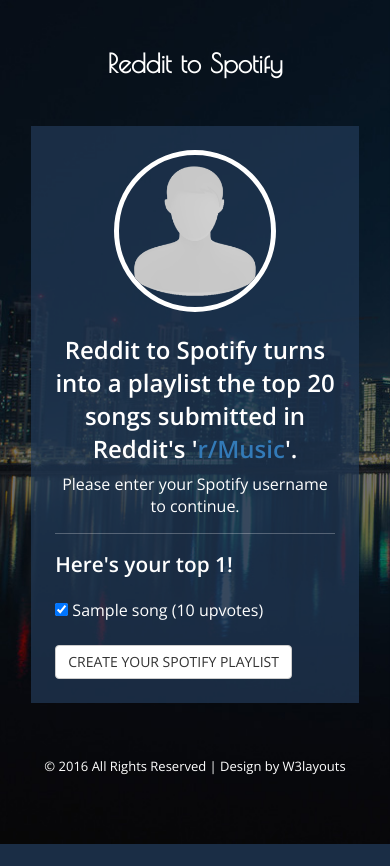
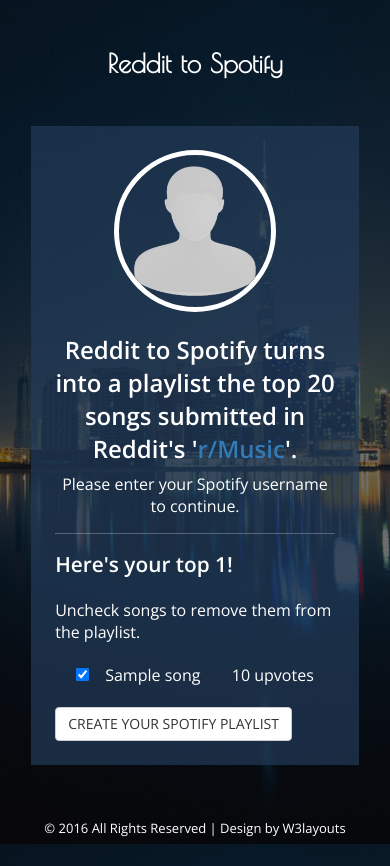
Before and after one commit to StefGou/reddit_to_spotify, a Flask app: template reddit_to_spotify/templates/songs.html in a window 390 px wide. Before the commit the page ends 844 px from the top, so only its background shows below. Run offline with Flask 2, Linux system fonts and the light colour scheme; the template is opened without the code that fills it: most values are stand-ins (such as "Sample title", 1, 10 or a date in 2020); some libraries are stand-ins or nearby versions.

Commit message:
new playlist style

```diff
--- a/reddit_to_spotify/main.py
+++ b/reddit_to_spotify/main.py
@@ -10,6 +10,7 @@ import oauth2
 
 app = Flask(__name__)
 app.secret_key = 'loPp;j:KJ;kj;KJKkK&&Nhjk!'
+app.debug = True
 
 
 @app.route("/", methods=['GET', 'POST'])
@@ -120,7 +121,7 @@ def test():
     return render_template('test.html')
 
 
-#if __name__ == "__main__":
-#    app.run()
+if __name__ == "__main__":
+    app.run(debug=True)
 
     # testing : 11158057035
--- a/reddit_to_spotify/static/css/style.css
+++ b/reddit_to_spotify/static/css/style.css
@@ -271,7 +271,7 @@ select {
 /*-- main --*/
 .audio-record-list {
 margin:0 auto;
-width: 30%;
+width: 700px;
 }
 .audio-main {
 padding:6em 0 2em 0;
@@ -322,9 +322,6 @@ color:#fff;
 .audio-main h1 {
   margin-bottom: 75px;
 }
-	.audio-record-list {
-	  width: 33%;
-	}
 }
 @media (max-width: 1366px){
 	.audio-main {
@@ -335,14 +332,8 @@ color:#fff;
 .audio-main h1 {
   margin-bottom: 40px;
 }
-	.audio-record-list {
-	  width: 34%;
-	}
 }
 @media (max-width: 1200px){
-	.audio-record-list {
-	  width: 34%;
-	}
 	.audio-main h1 {
 	  font-size: 47px;
 	}
@@ -351,18 +342,12 @@ color:#fff;
 	.audio-main {
 	  padding: 5em 0 2em 0;
 	}
-	.audio-record-list {
-	  width: 40%;
-	}
 	.audio-main h1 {
 	  font-size: 45px;
 	}
 }
 /*-- w3layouts --*/
 @media (max-width: 1050px){
-	.audio-record-list {
-	  width:50%;
-	}
 }
 @media (max-width: 1024px){
 	.audio-main p {
@@ -386,7 +371,7 @@ color:#fff;
 }
 @media (max-width: 800px){
 	.audio-record-list {
-	  width: 56%;
+	  width: 80%;
 	}
 }
 @media (max-width: 768px){
@@ -397,17 +382,14 @@ color:#fff;
 }
 @media (max-width: 736px){
 	.audio-record-list {
-	  width:55%;
+	  width:75%;
 	}
 }
 @media (max-width: 667px){
-	.audio-record-list {
-	  width: 64%;
-	}
 }
 @media (max-width: 640px){
 	.audio-record-list {
-	  width: 68%;
+	  width: 80%;
 	}
 }
 /*-- agileits --*/
@@ -500,3 +482,25 @@ color:#fff;
 }
 }
 /*-- //responsive media queries --*/
+
+/* PLAYLIST */
+/* CSS Transitions */
+* {
+-moz-transition:all 100ms ease;
+-o-transition:all 100ms ease;
+-webkit-transition:all 100ms ease;
+transition:all 100ms ease;
+}
+
+/* Audio Player Styles
+================================================== */
+
+/* Default / Desktop / Firefox */
+#plwrap { margin:0 auto; }
+#plList { margin:0; }
+#plList li { cursor:pointer; margin:0; padding:21px 0; }
+#plList li:hover { background-color: rgba(255,255,255,0.2); }
+.plItem { position:relative; }
+.plTitle { left:50px; overflow:hidden; position:absolute; right:131px; text-overflow:ellipsis; top:0; white-space:nowrap; }
+.plNum { padding-left:21px; width:25px; }
+.plLength { width: 110px; padding-left:5px; position:absolute; right:21px; top:0; text-align: right; }
--- a/reddit_to_spotify/templates/songs.html
+++ b/reddit_to_spotify/templates/songs.html
@@ -1,14 +1,31 @@
 {% extends "index.html" %}
 {% block body %}
     <h2>Here's your top {{ song_num }}!</h2>
+    <h4>Uncheck songs to remove them from the playlist.</h4>
 
     <form action="/playlist" method="post">
-        {% for song in songs %}
-            <div class="playlist">
-                <input type="checkbox" checked name="songs" value="{{ song_id(song) }}">
-                <span class="playlist_track">{{ song.title.split("[")[0].strip() }} ({{ song.ups }} upvotes)</span>
-            </div>
-        {% endfor %}
+
+        <div id="plwrap">
+            <ul id="plList">
+                {% for song in songs %}
+
+                    <li>
+                        <div class="plItem">
+                            <div class="plNum">
+                                <input type="checkbox" checked name="songs" value="{{ song_id(song) }}">
+                            </div>
+                            <div class="plTitle">
+                                {{ song.title.split("[")[0].strip() }}
+                            </div>
+                            <div class="plLength">
+                                {{ song.ups }} upvotes
+                            </div>
+                        </div>
+                    </li>
+
+                {% endfor %}
+            </ul>
+        </div>
 
         <button class="btn btn-default" type="submit">CREATE YOUR SPOTIFY PLAYLIST</button>
     </form>
```
